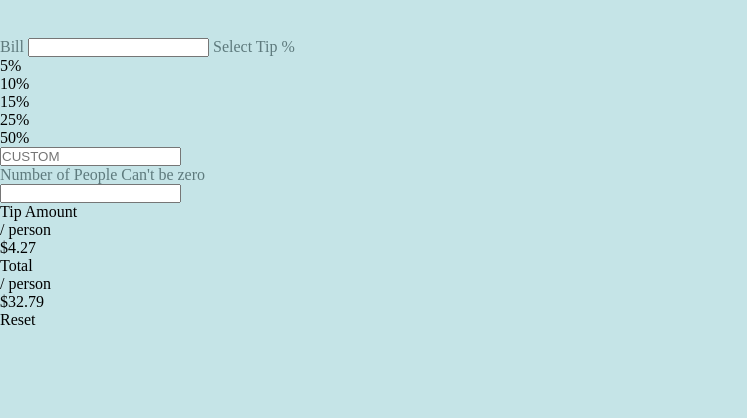
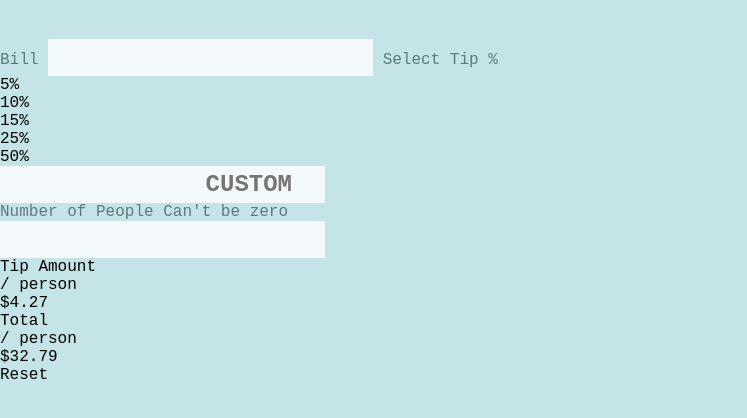
Before and after one commit to yeimi-g/reto, a plain HTML site: page index.html in a window 1280 px wide. Shown: the part 84-502 px from the top of the page, without its empty margins (0-747 px from the left). Drawn offline with Linux system fonts and the light colour scheme.

Commit message:
estilo input

```diff
--- a/style.css
+++ b/style.css
@@ -7,7 +7,7 @@ body{
     height: 100vh;
     width: 100%;
     background-color: hsl(185, 41%, 84%);
-    front-family: "Space Mono", monospace;
+    font-family: "Space Mono", monospace;
 }
 
 .logo{
@@ -25,6 +25,21 @@ body{
 
 label{
     color: hsl(186, 14%, 43%);7
-    front-family: 700;
+    font-family: 700;
     margin-bottom: 0.3rem;
 }
+
+input {
+    border: none;
+    outline: none;
+    padding: 5px;
+    padding-right: 18px;
+    background-position: 17px 15px;
+    background-repeat: no-repeat;
+    background-color: hsl(189, 47%, 97%);
+    text-align: right;
+    font-size: 24px;
+    color: hsl(183, 100%, 15%);
+    font-weight: bolder;
+    font-family: "Space Mono", monospace;
+}
```
